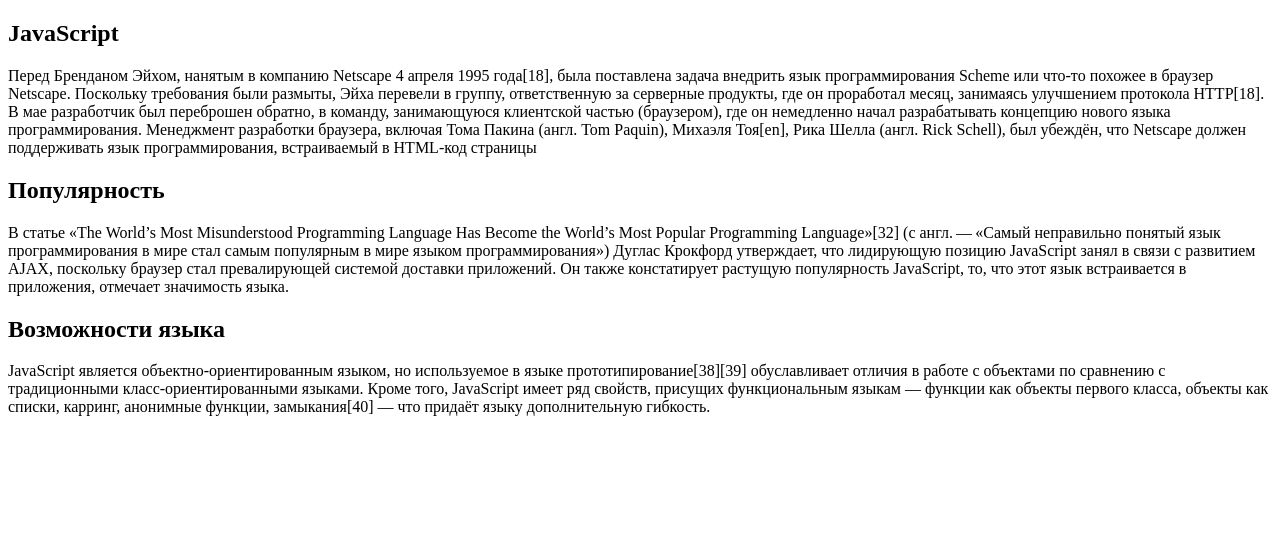
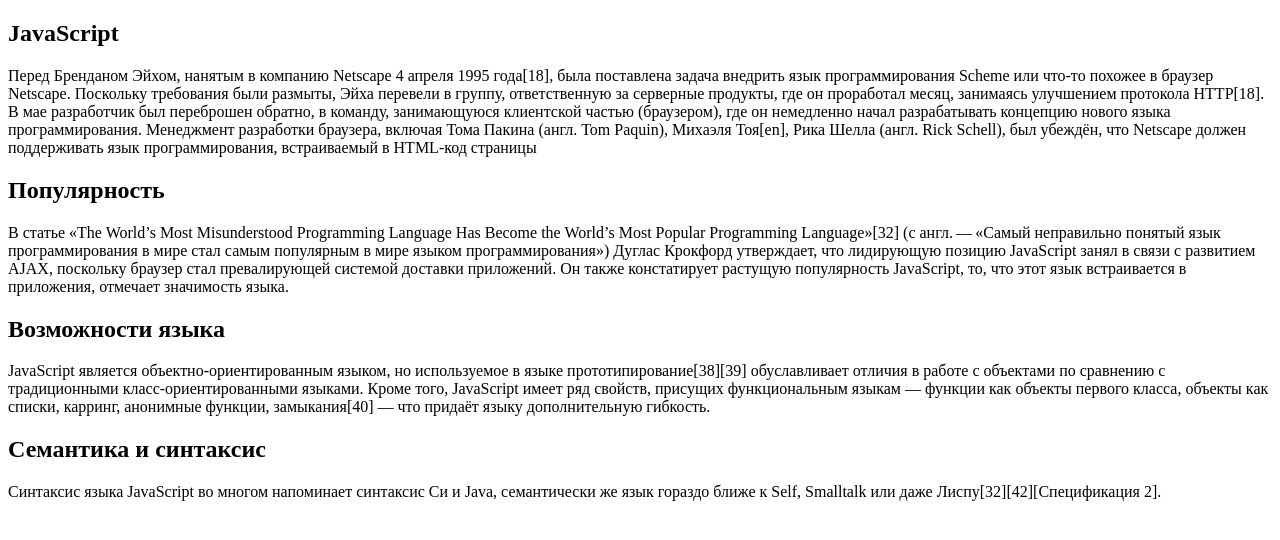
Before and after one commit to NatashaSamchuk/Task2, a plain HTML site: page index.html in a window 1280 px wide. Drawn offline with Linux system fonts and the light colour scheme.

Commit message:
add new paragraph

```diff
--- a/index.html
+++ b/index.html
@@ -19,5 +19,9 @@
     <p>
         JavaScript является объектно-ориентированным языком, но используемое в языке прототипирование[38][39] обуславливает отличия в работе с объектами по сравнению с традиционными класс-ориентированными языками. Кроме того, JavaScript имеет ряд свойств, присущих функциональным языкам — функции как объекты первого класса, объекты как списки, карринг, анонимные функции, замыкания[40] — что придаёт языку дополнительную гибкость.
     </p>
+    <h2>Семантика и синтаксис</h2>
+    <p>
+        Синтаксис языка JavaScript во многом напоминает синтаксис Си и Java, семантически же язык гораздо ближе к Self, Smalltalk или даже Лиспу[32][42][Спецификация 2].
+    </p>
 </body>
 </html>
```
